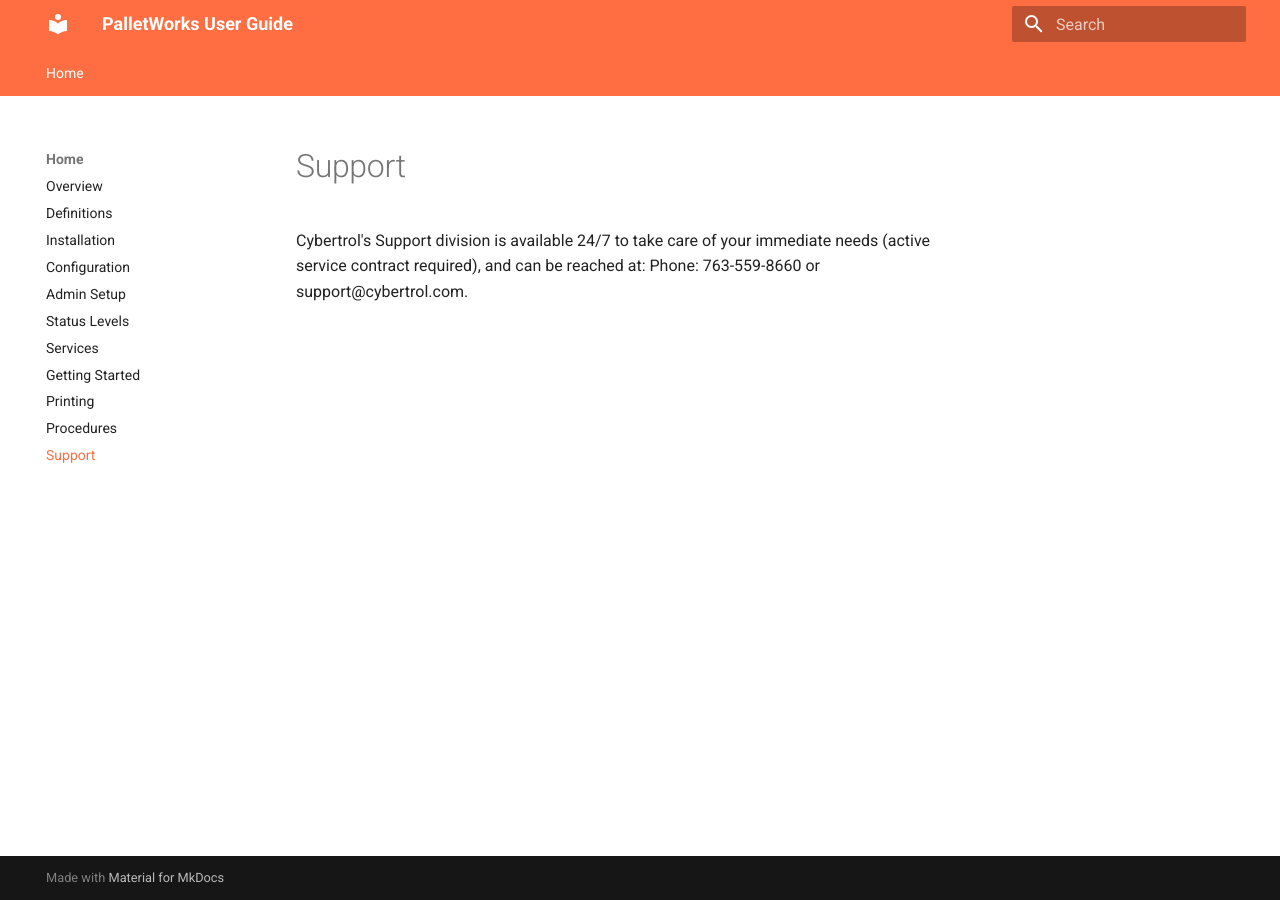
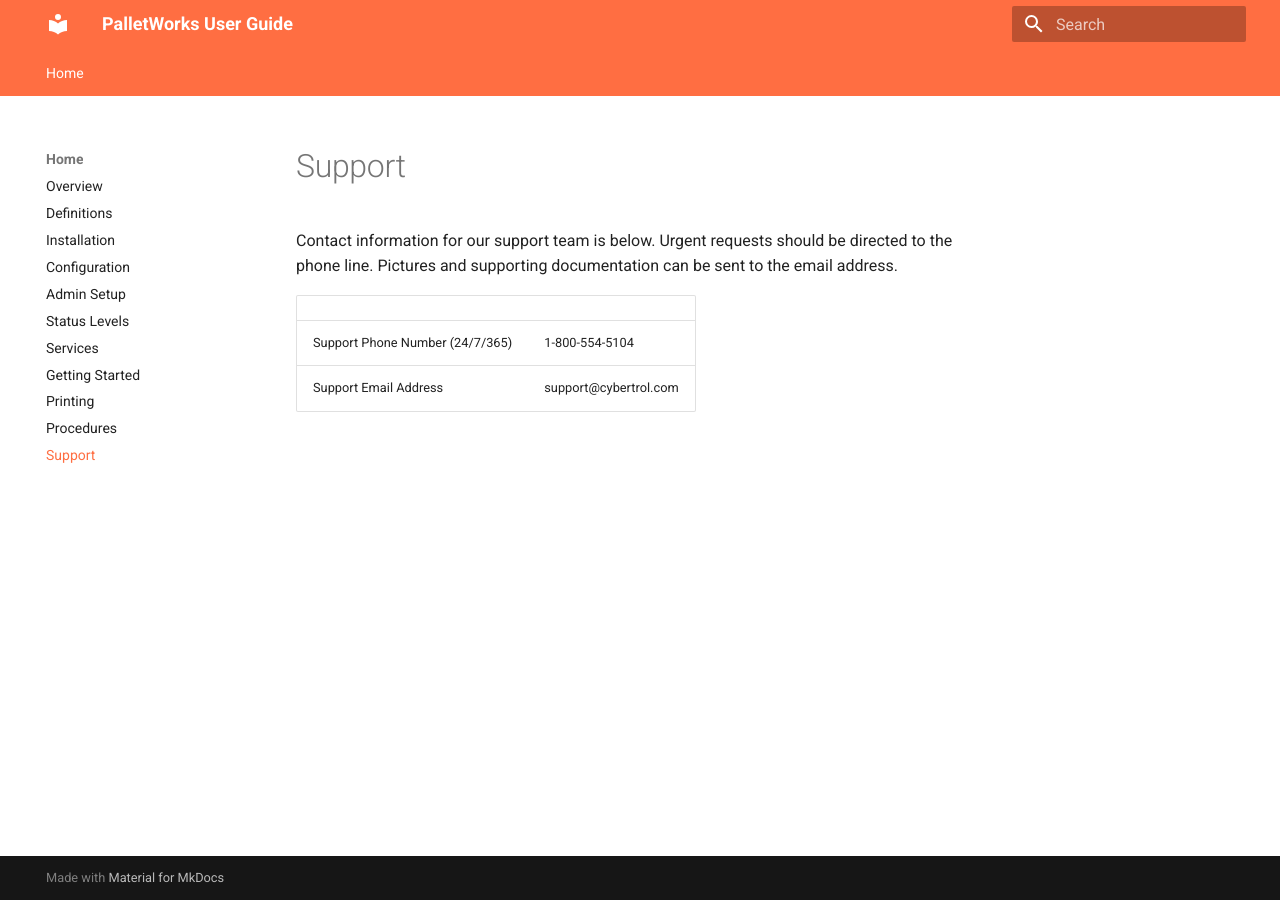
Before and after one commit to cybertrol-engineering/CE.PalletWorks.Documentation, an MkDocs documentation site: the page built from docs/support.md, in a window 1280 px wide. Built offline with MkDocs 1.6.1 and Material for MkDocs 9.7.7, drawn with Linux system fonts in a browser that asks for light colours.

Commit message:
Updated support info

```diff
--- a/docs/support.md
+++ b/docs/support.md
@@ -1,2 +1,7 @@
 
-Cybertrol's Support division is available 24/7 to take care of your immediate needs (active service contract required), and can be reached at: Phone: 763-559-8660 or support@cybertrol.com.
+Contact information for our support team is below. Urgent requests should be directed to the phone line. Pictures and supporting documentation can be sent to the email address.
+
+|                       |              |
+| --------------------- | -------------|
+| Support Phone Number (24/7/365) |  1-800-554-5104 |
+| Support Email Address | support@cybertrol.com |
```
